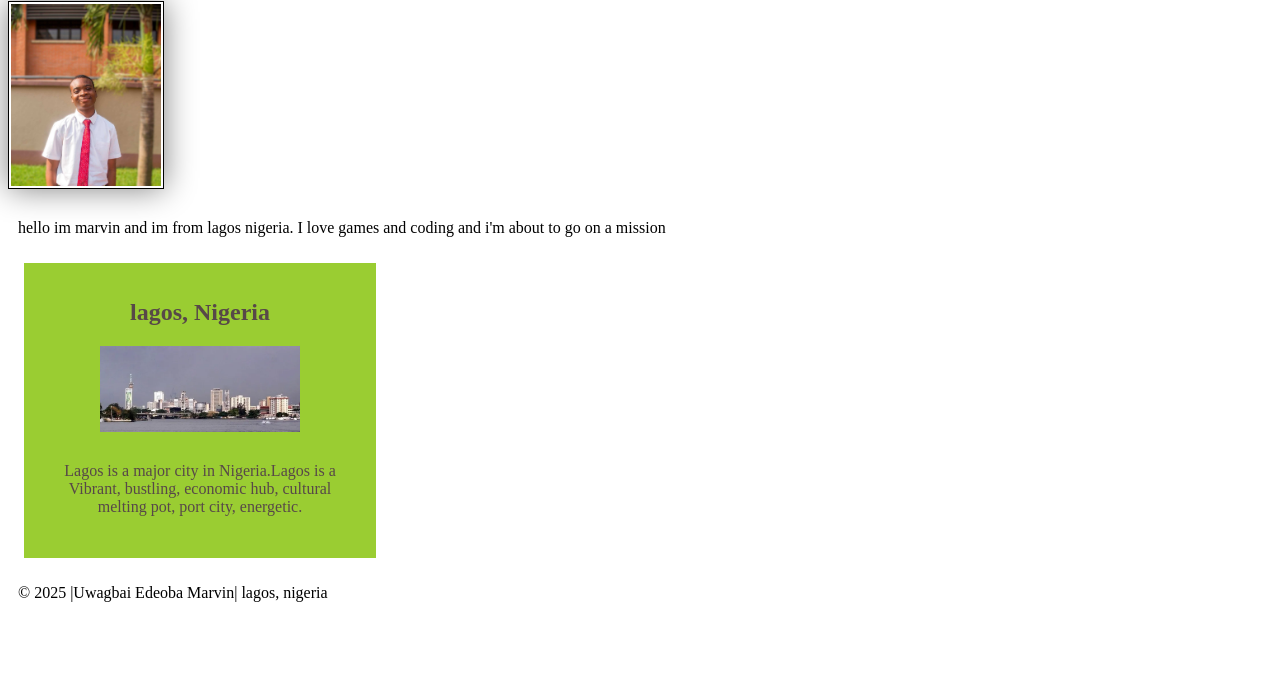
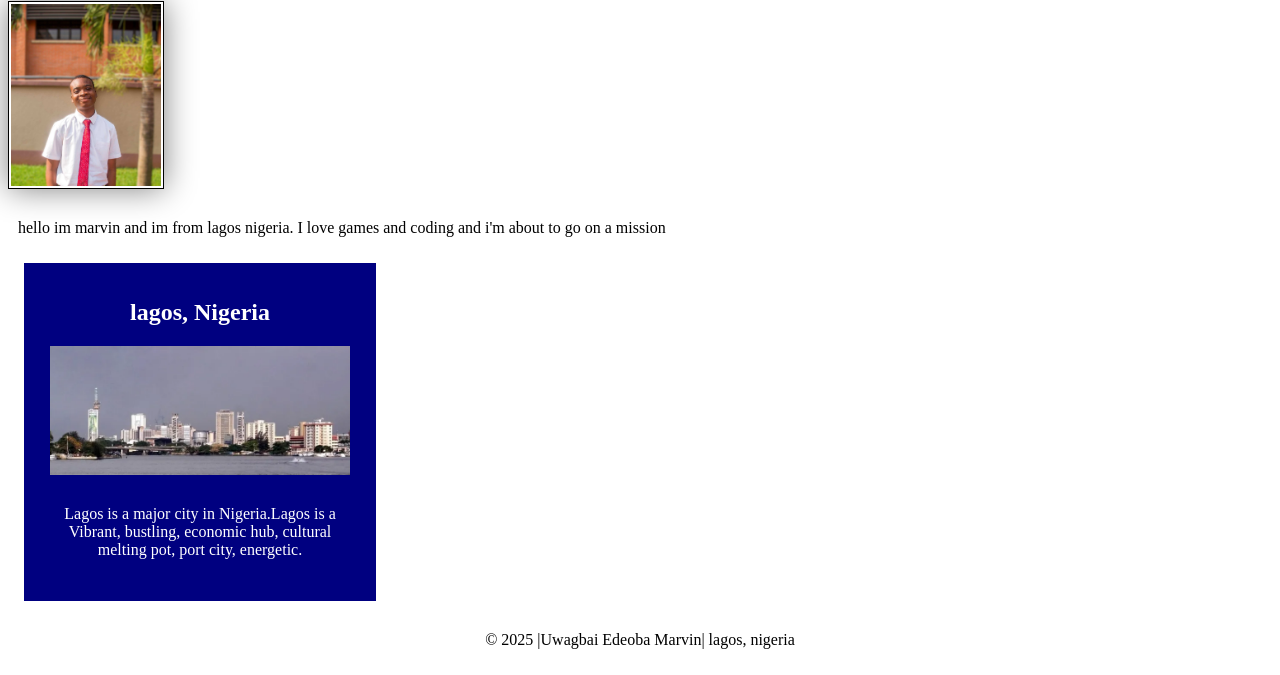
Before and after one commit to Marvin0G/wdd130, a plain HTML site: page index.html in a window 1280 px wide. Shown: the part 223-898 px from the top of the page. Before the commit the page ends 851 px from the top, so only its background shows below. Drawn offline with Linux system fonts and the light colour scheme.

Commit message:
final tweaks

```diff
--- a/styles/styles.css
+++ b/styles/styles.css
@@ -28,11 +28,16 @@ aside {
     margin: 1rem;
     border:1px solid rgb(0, 0, 0/ 0.2) ;
     padding: 1rem;
-    background-color: yellowgreen;
-    color: #574848;
+    background-color: navy;
+    color: #ffffff;
     text-align: center;
 }
 aside img {
-    width: 200px;
+    width: 300px;
     height: auto;
 }
+footer{
+    margin-top: 20px;
+    border-top: 20 navy;
+    text-align: center;
+}
```
